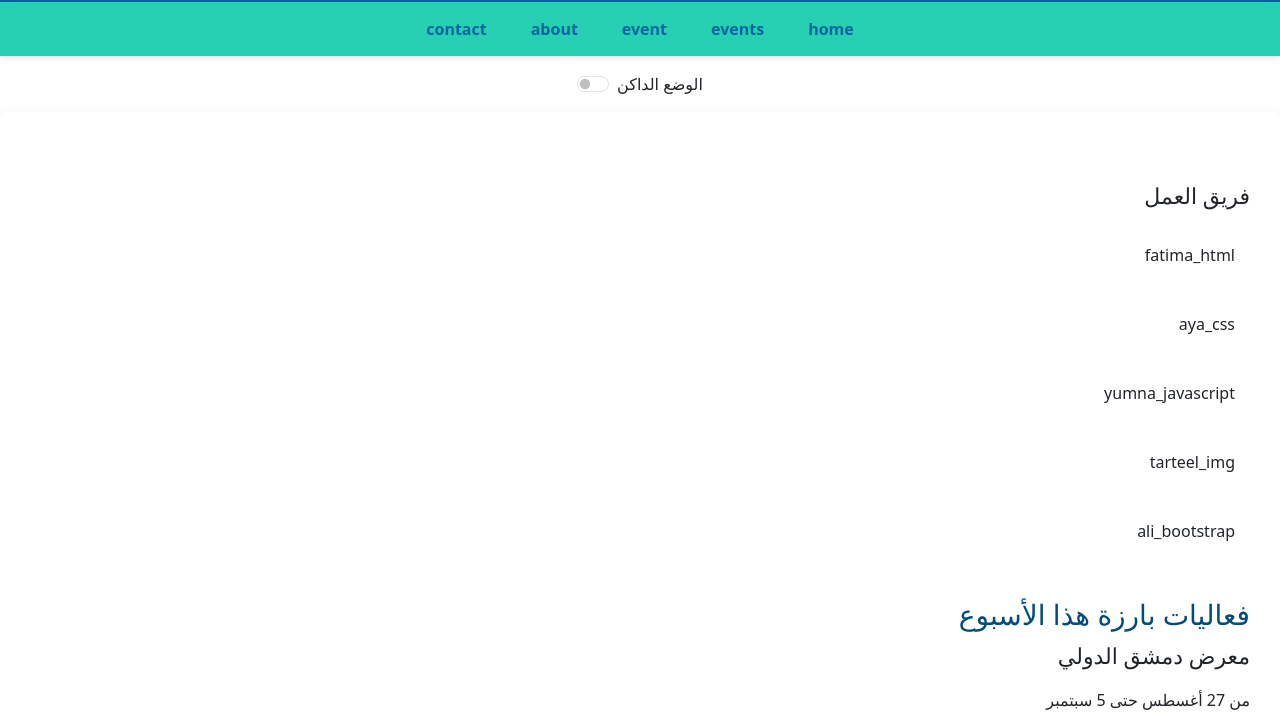
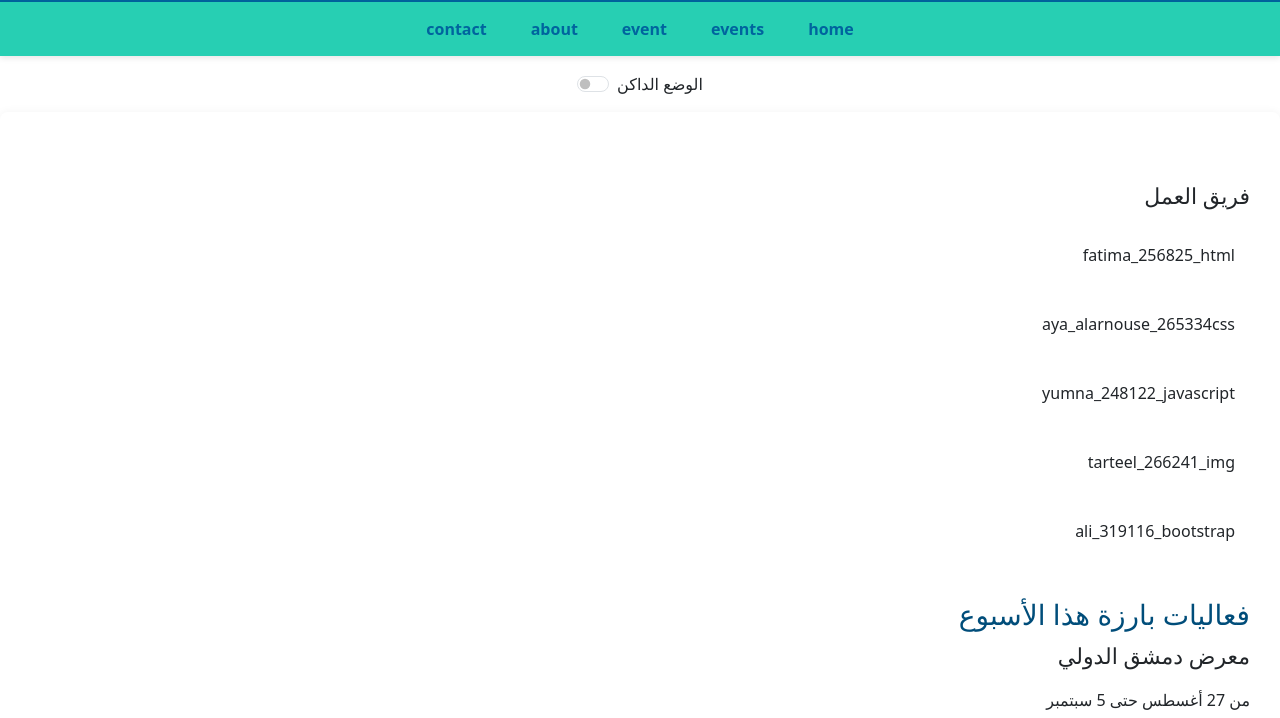
Before and after one commit to Ali-Ismae54/WebSite, a plain HTML site: page index.html in a window 1280 px wide. Shown: the part 82-800 px from the top of the page. Drawn offline with nearby package versions, Linux system fonts and the light colour scheme.

Commit message:
Update index.html

```diff
--- a/index.html
+++ b/index.html
@@ -35,14 +35,14 @@
     </div>
   </header>
   <main>
-    <section>
+      <section>
       <h3>فريق العمل</h3>
       <ul>
-        <li>fatima_html</li>
-        <li>aya_css</li>
-        <li>yumna_javascript</li>
-        <li>tarteel_img</li>
-        <li>ali_bootstrap</li>
+        <li>fatima_256825_html</li>
+        <li>aya_alarnouse_265334css</li>
+        <li>yumna_248122_javascript</li>
+        <li>tarteel_266241_img</li>
+        <li>ali_319116_bootstrap</li>
       </ul>
     </section>
     <section id="featured">
```
